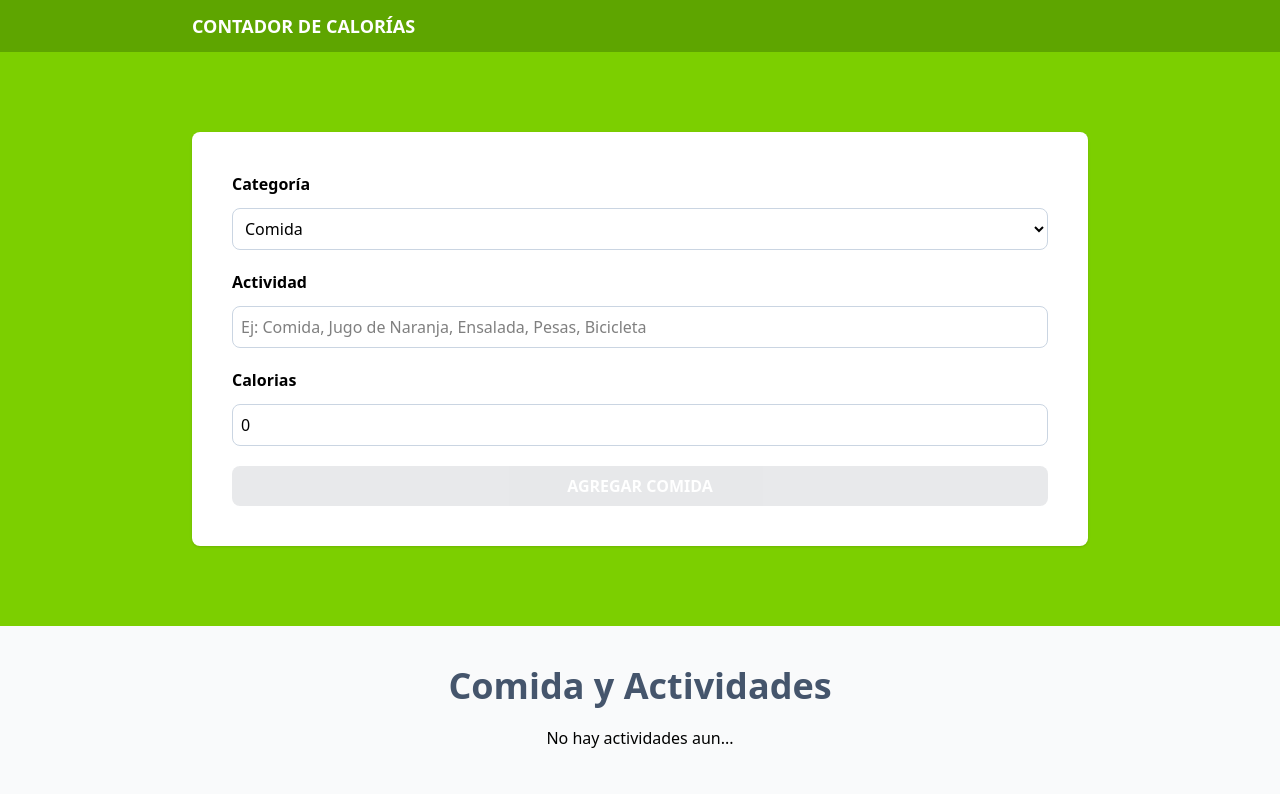
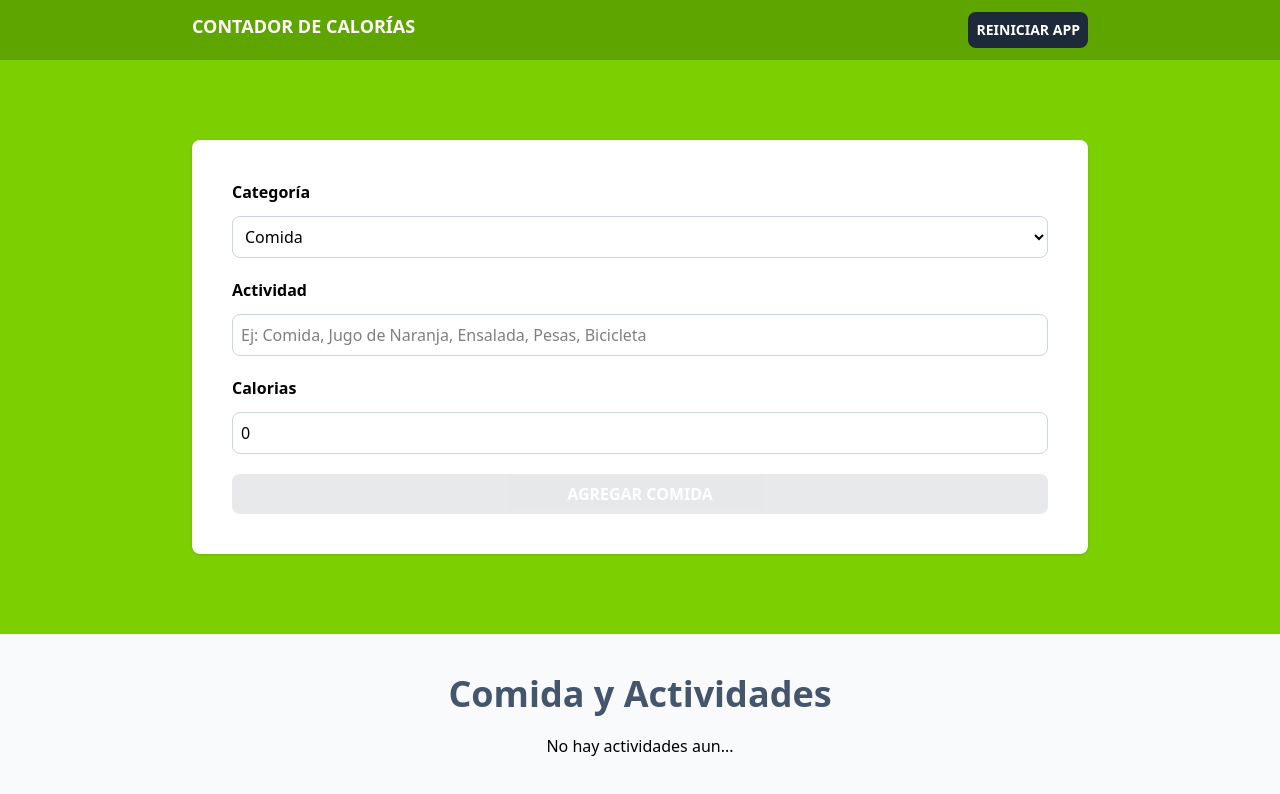
Before and after one commit to Fr3ak-Dev/cal_control, a React (Vite) app: page / in a window 1280 px wide. Shown: the top 794 px of the page. Built offline with nearby package versions, Linux system fonts and the light colour scheme.

Commit message:
Add reset functionality to clear activities

```diff
--- a/src/App.tsx
+++ b/src/App.tsx
@@ -1,4 +1,4 @@
-import { useEffect, useReducer } from "react"
+import { useEffect, useMemo, useReducer } from "react"
 import Form from "./components/Form"
 import { activityReducer, initialState } from "./reducers/activity-reducer"
 import ActivityList from "./components/ActivityList"
@@ -11,6 +11,8 @@
     localStorage.setItem('activities', JSON.stringify(state.activities))
   }, [state.activities])
 
+  const canResetApp = () => useMemo(() => state.activities.length > 0, [state.activities])
+
   return (
     <>
       <header className="bg-lime-600 py-3">
@@ -18,6 +20,11 @@
           <h1 className="text-center text-lg font-bold text-white uppercase">
             Contador de Calorías
           </h1>
+          <button className="bg-gray-800 hover:bg-gray-900 p-2 font-bold uppercase text-white cursor-pointer rounded-lg text-sm"
+            disabled={!canResetApp()}
+            onClick={() => dispatch({ type: 'reset-activity' })}>
+            Reiniciar App
+          </button>
         </div>
       </header>
 
--- a/src/reducers/activity-reducer.ts
+++ b/src/reducers/activity-reducer.ts
@@ -8,7 +8,8 @@
      */
     { type: 'save-activity', payload: { newActivity: Activity } } |
     { type: 'set-activeId', payload: { id: Activity['id'] } } |
-    { type: 'delete-activity', payload: { id: Activity['id'] } }
+    { type: 'delete-activity', payload: { id: Activity['id'] } } |
+    { type: 'reset-activity' }
 
 // Define the state type
 export type ActivityState = {
@@ -65,5 +66,12 @@
         }
     }
 
+    if (action.type === 'reset-activity') {
+        return {
+            activities: [],
+            activeId: ''
+        }
+    }
+
     return state
 }
```
